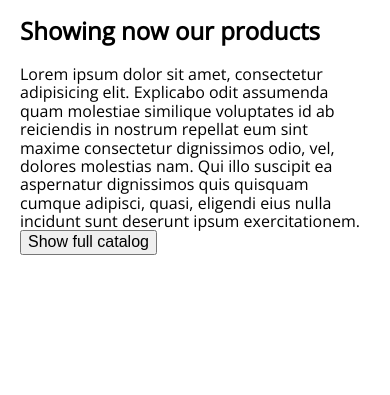
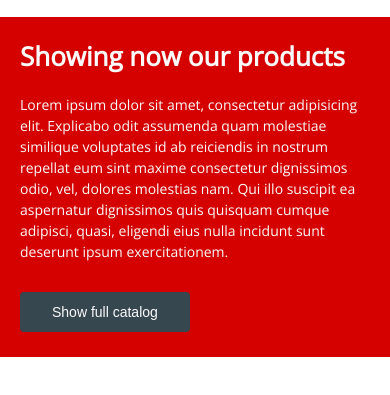
Before and after one commit to Mateoq/frontend-patterns-and-practices, a website built with webpack: page index.html in a window 390 px wide. Shown: the part 99-494 px from the top of the page. Built offline with nearby package versions, Linux system fonts and the light colour scheme.

Commit message:
Add mobile styles for product-showcase

```diff
--- a/src/modules/productShowcase/productShowcase.scss
+++ b/src/modules/productShowcase/productShowcase.scss
@@ -0,0 +1,55 @@
+/**
+
+productShowcase.scss (A.K.A. The Module)
+
+The important part here is to follow BEM as much as possible. Each project has different people
+and that people should decide what parts are acceptable and what are not. Also, how to structure
+the css in this part is a decision more than a "MUST TO FOLLOW" rule.
+
+*/
+
+// First approach: Using 'this' (&)
+// Some people like this approach because it's cleaner and you don't need to repeat the base name.
+// Personally, I don't dislike this one, it's just that I don't like the excessive embed that it can
+// produce.
+.product-showcase {
+  &__title {
+
+  }
+
+  &__text {
+
+  }
+
+  &__button {
+
+  }
+}
+
+// Second approach: Old fashion CSS selectors
+// What I like of this approach is that I can do a global find and go to the selector very quickly (this can be
+// done with the approach above too), and reduces the embedding to the maximum. That's it. Use whatever you decide
+// to use.
+
+// Here we're gonna add the real code for this module
+.product-showcase {
+  background: color('guardsman-red');
+  color: color('alabaster');
+  padding: 25px 0;
+}
+
+.product-showcase__title {
+  margin-top: 0;
+  font-size: 26px; // Why px and not other crazy size unit like rem or em?
+}
+
+.product-showcase__text {
+  font-size: 14px;
+  line-height: 1.5;
+  margin-bottom: 30px;
+}
+
+.product-showcase__button {
+  background-color: #37474F;
+  color: color(alabaster);
+}
--- a/src/styles/_common.scss
+++ b/src/styles/_common.scss
@@ -25,3 +25,10 @@ module/component.
     padding: 0 30px;
   }
 }
+
+.button {
+  border: 0;
+  border-radius: 4px;
+  font-size: 14px;
+  padding: 12px 32px;
+}
--- a/src/styles/_variables.scss
+++ b/src/styles/_variables.scss
@@ -42,7 +42,8 @@ $colors: (
   alto: #E0E0E0,
   silver: #BDBDBD,
   boulder: #757575,
-  mine-shaft: #212121
+  mine-shaft: #212121,
+  guardsman-red: #D50000
 );
 
 // Usage:
```
